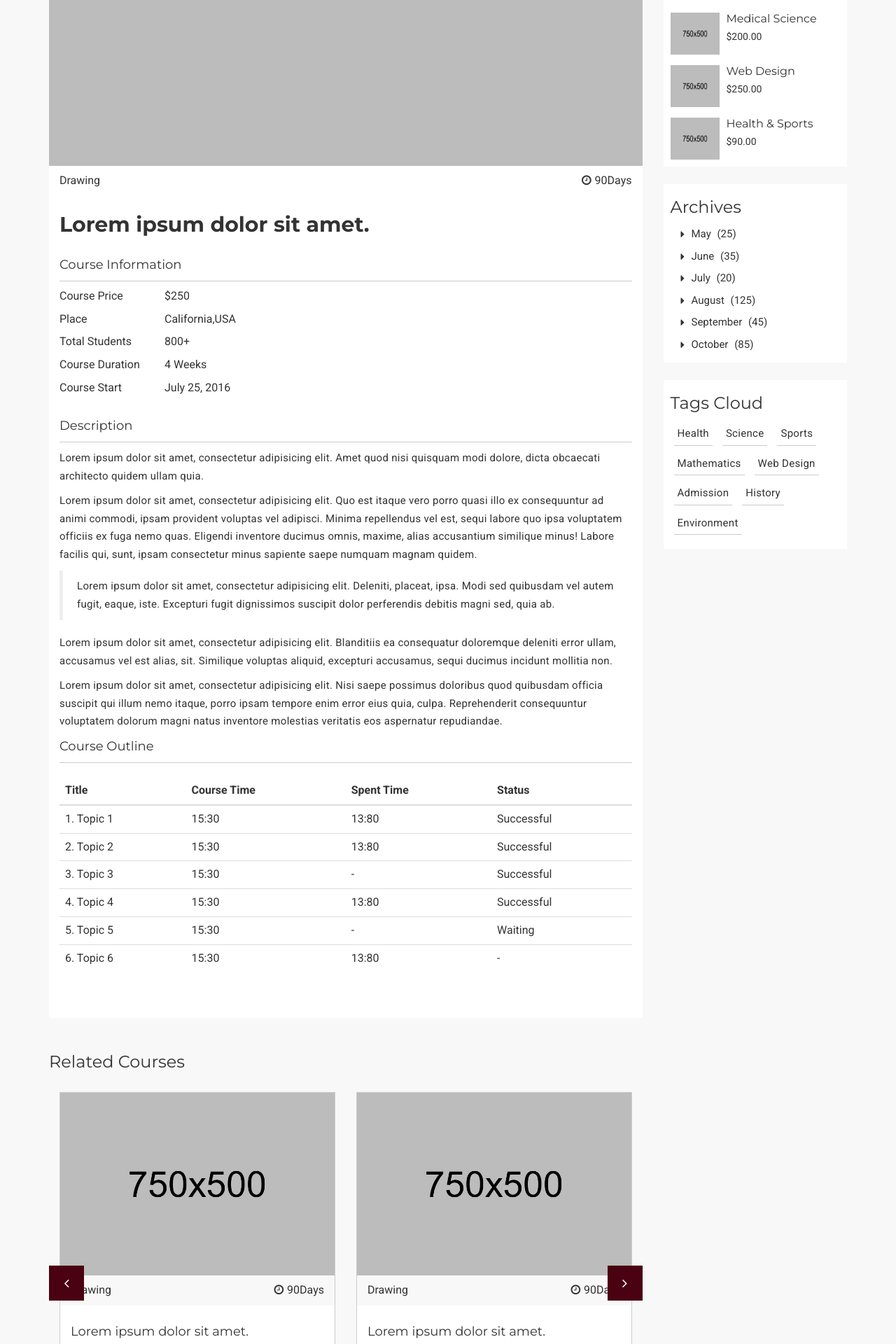
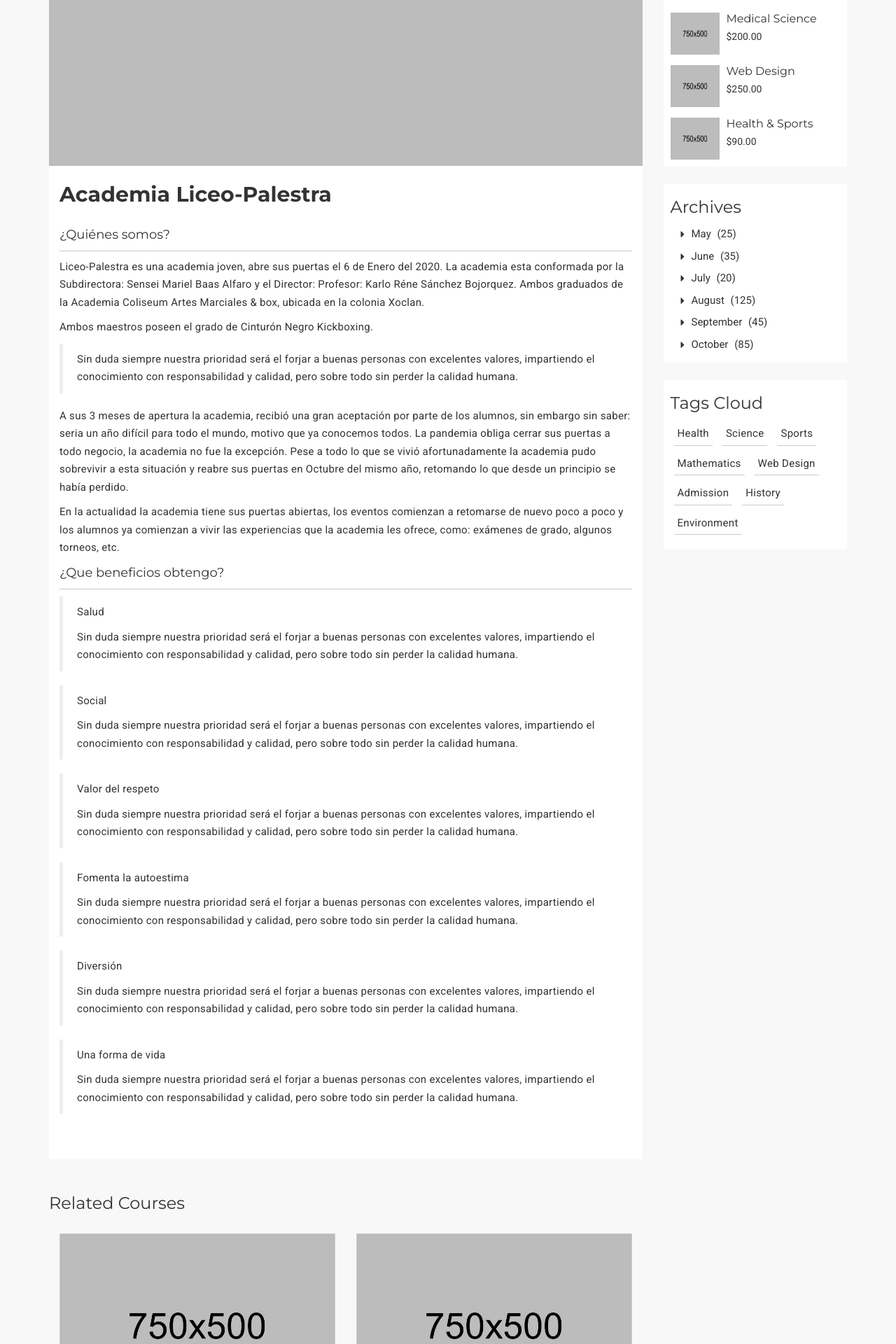
Before and after one commit to IJCC/liceo-palestra, a PHP site: page /conocenos.php in a window 1280 px wide. Shown: the part 693-2613 px from the top of the page at 70% size. Run offline with PHP 8.4, Linux system fonts and the light colour scheme.

Commit message:
Actualizando textos de conócenos
Se están agregando los primeros textos de prueba, para posteriormente dejarlos o agregar más información.

```diff
--- a/conocenos.php
+++ b/conocenos.php
@@ -191,30 +191,30 @@
                       <div class="mu-latest-course-single">
                         <figure class="mu-latest-course-img">
                           <a href="#"><img src="assets/img/courses/1.jpg" alt="img"></a>
-                          <figcaption class="mu-latest-course-imgcaption">
+                          <!--<figcaption class="mu-latest-course-imgcaption">
                             <a href="#">Drawing</a>
                             <span><i class="fa fa-clock-o"></i>90Days</span>
-                          </figcaption>
+                          </figcaption>-->
                         </figure>
                         <div class="mu-latest-course-single-content">
-                          <h2><a href="#">Lorem ipsum dolor sit amet.</a></h2>
-                          <h4>Course Information</h4>
+                          <h2><a href="#">Academia Liceo-Palestra</a></h2>
+                          <!--<h4>Course Information</h4>
                           <ul>
                             <li> <span>Course Price</span> <span>$250</span></li>
                             <li> <span>Place</span> <span>California,USA</span></li>
                             <li> <span>Total Students</span> <span>800+</span></li>
                             <li> <span>Course Duration</span> <span>4 Weeks</span></li>
                             <li> <span>Course Start</span> <span>July 25, 2016</span></li>
-                          </ul>
-                          <h4>Description</h4>
-                          <p>Lorem ipsum dolor sit amet, consectetur adipisicing elit. Amet quod nisi quisquam modi dolore, dicta obcaecati architecto quidem ullam quia.</p>
-                          <p>Lorem ipsum dolor sit amet, consectetur adipisicing elit. Quo est itaque vero porro quasi illo ex consequuntur ad animi commodi, ipsam provident voluptas vel adipisci. Minima repellendus vel est, sequi labore quo ipsa voluptatem officiis ex fuga nemo quas. Eligendi inventore ducimus omnis, maxime, alias accusantium similique minus! Labore facilis qui, sunt, ipsam consectetur minus sapiente saepe numquam magnam quidem.</p>
+                          </ul>-->
+                          <h4>¿Quiénes somos?</h4>
+                          <p>Liceo-Palestra es una academia joven, abre sus puertas el 6 de Enero del 2020.  La academia esta conformada por la Subdirectora:  Sensei Mariel Baas Alfaro y el Director: Profesor: Karlo Réne Sánchez Bojorquez. Ambos graduados de la Academia Coliseum Artes Marciales & box, ubicada en la colonia  Xoclan.</p>
+                          <p>Ambos maestros poseen el grado de Cinturón Negro Kickboxing.</p>
                           <blockquote>
-                            <p>Lorem ipsum dolor sit amet, consectetur adipisicing elit. Deleniti, placeat, ipsa. Modi sed quibusdam vel autem fugit, eaque, iste. Excepturi fugit dignissimos suscipit dolor perferendis debitis magni sed, quia ab.</p>
+                            <p>Sin duda siempre nuestra prioridad será el forjar a buenas personas con excelentes valores, impartiendo el conocimiento con responsabilidad y calidad, pero sobre todo sin perder la calidad humana.</p>
                           </blockquote>
-                          <p>Lorem ipsum dolor sit amet, consectetur adipisicing elit. Blanditiis ea consequatur doloremque deleniti error ullam, accusamus vel est alias, sit. Similique voluptas aliquid, excepturi accusamus, sequi ducimus incidunt mollitia non.</p>
-                          <p>Lorem ipsum dolor sit amet, consectetur adipisicing elit. Nisi saepe possimus doloribus quod quibusdam officia suscipit qui illum nemo itaque, porro ipsam tempore enim error eius quia, culpa. Reprehenderit consequuntur voluptatem dolorum magni natus inventore molestias veritatis eos aspernatur repudiandae.</p>
-                          <h4>Course Outline</h4>
+                          <p>A sus 3 meses de apertura la academia, recibió una gran aceptación por parte de los alumnos, sin embargo sin saber: seria un año difícil para todo el mundo, motivo que ya conocemos todos. La pandemia obliga cerrar sus puertas a todo negocio, la academia no fue la excepción. Pese a todo lo que se vivió afortunadamente la academia pudo sobrevivir a esta situación y reabre sus puertas en Octubre del mismo año, retomando lo que desde un principio se había perdido. </p>
+                          <p>En la actualidad la academia tiene sus puertas abiertas, los eventos comienzan a retomarse de nuevo poco a poco y los alumnos ya comienzan a vivir las experiencias que la academia les ofrece, como: exámenes de grado, algunos torneos, etc.</p>
+                          <!--<h4>Course Outline</h4>
                           <div class="table-responsive">
                             <table class="table">
                             <thead>
@@ -264,7 +264,32 @@
                               </tr>
                             </tbody>
                           </table>
-                          </div>
+                          </div>-->
+                          <h4>¿Que beneficios obtengo?</h4>
+                          <blockquote>
+                            <p>Salud</p>
+                            <p>Sin duda siempre nuestra prioridad será el forjar a buenas personas con excelentes valores, impartiendo el conocimiento con responsabilidad y calidad, pero sobre todo sin perder la calidad humana.</p>
+                          </blockquote>
+                          <blockquote>
+                            <p>Social</p>
+                            <p>Sin duda siempre nuestra prioridad será el forjar a buenas personas con excelentes valores, impartiendo el conocimiento con responsabilidad y calidad, pero sobre todo sin perder la calidad humana.</p>
+                          </blockquote>
+                          <blockquote>
+                            <p>Valor del respeto</p>
+                            <p>Sin duda siempre nuestra prioridad será el forjar a buenas personas con excelentes valores, impartiendo el conocimiento con responsabilidad y calidad, pero sobre todo sin perder la calidad humana.</p>
+                          </blockquote>
+                          <blockquote>
+                            <p>Fomenta la autoestima</p>
+                            <p>Sin duda siempre nuestra prioridad será el forjar a buenas personas con excelentes valores, impartiendo el conocimiento con responsabilidad y calidad, pero sobre todo sin perder la calidad humana.</p>
+                          </blockquote>
+                          <blockquote>
+                            <p>Diversión</p>
+                            <p>Sin duda siempre nuestra prioridad será el forjar a buenas personas con excelentes valores, impartiendo el conocimiento con responsabilidad y calidad, pero sobre todo sin perder la calidad humana.</p>
+                          </blockquote>
+                          <blockquote>
+                            <p>Una forma de vida</p>
+                            <p>Sin duda siempre nuestra prioridad será el forjar a buenas personas con excelentes valores, impartiendo el conocimiento con responsabilidad y calidad, pero sobre todo sin perder la calidad humana.</p>
+                          </blockquote>
                         </div>
                       </div>
                     </div>
```
